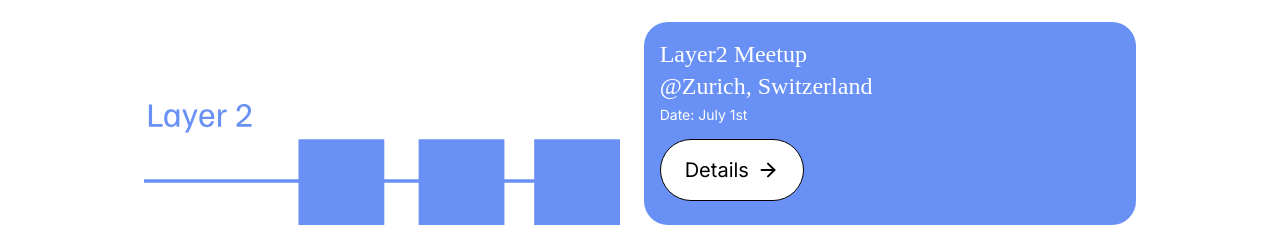
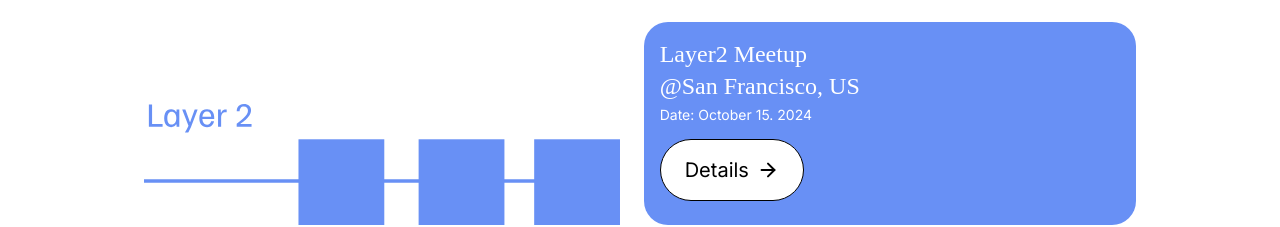
Before and after one commit to bgin-global/bgin-homepage, a Next.js app: page / in a window 1280 px wide. Shown: the part 569-796 px from the top of the page. Built offline with nearby package versions, Linux system fonts and the light colour scheme.

Commit message:
upcomings

```diff
--- a/app/page.tsx
+++ b/app/page.tsx
@@ -42,7 +42,7 @@ export default function Home() {
             title={layer2Upcoming.title}
             subtitle={`@${layer2Upcoming.location}`}
             description={`Date: ${layer2Upcoming.date}`}
-            link="/activities/layer2-meetup"
+            link={layer2Upcoming.link}
             height="h-auto"
             colorPattern="blue"
           />
--- a/contents/upcomingEvents.ts
+++ b/contents/upcomingEvents.ts
@@ -7,9 +7,9 @@ export const upcomingBlockConference = {
 
 export const upcomingLayer2Meetup = {
   title: "Layer2 Meetup",
-  date: "July 1st",
-  location: "Zurich, Switzerland",
-  link: "/events/20240920-layer2-tokyo",
+  date: "October 15. 2024",
+  location: "San Francisco, US",
+  link: "/events/20241015-layer2-sf",
 };
 
 export const upcomingWGCalls = [
```
